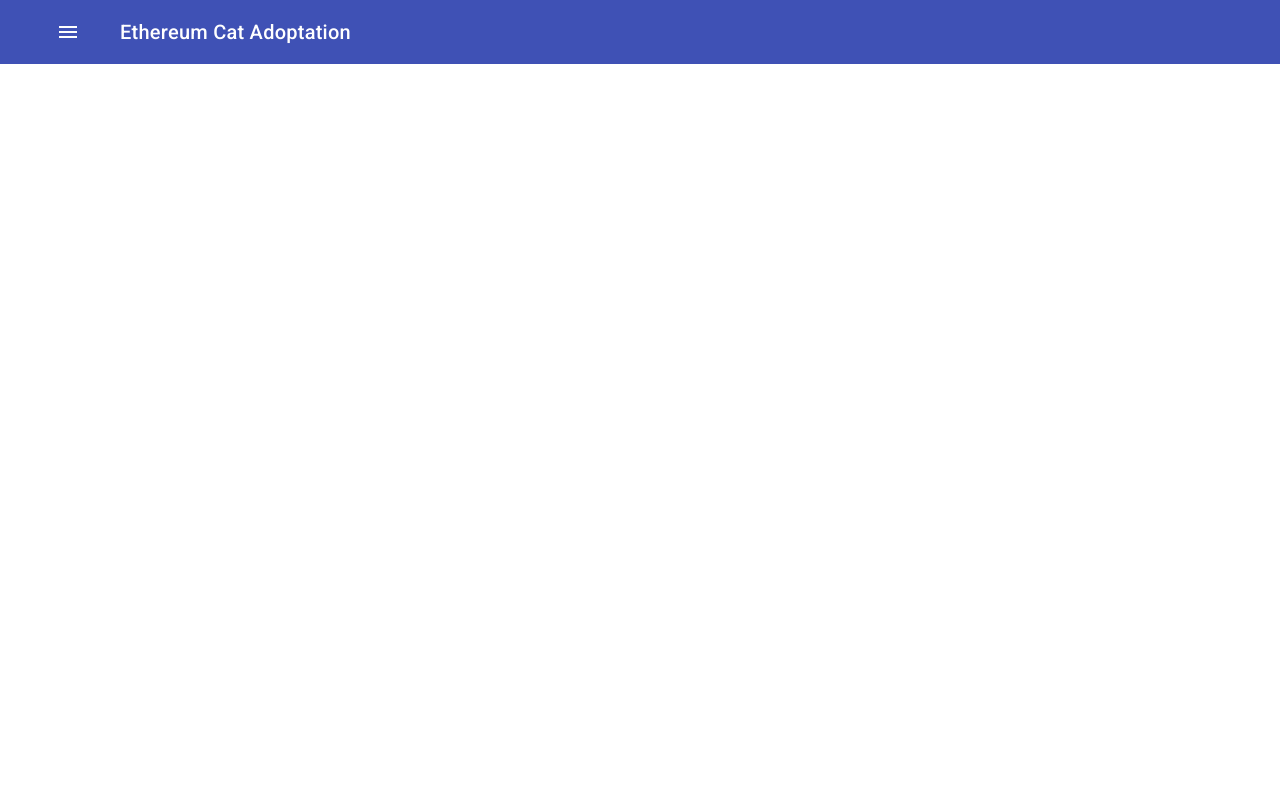
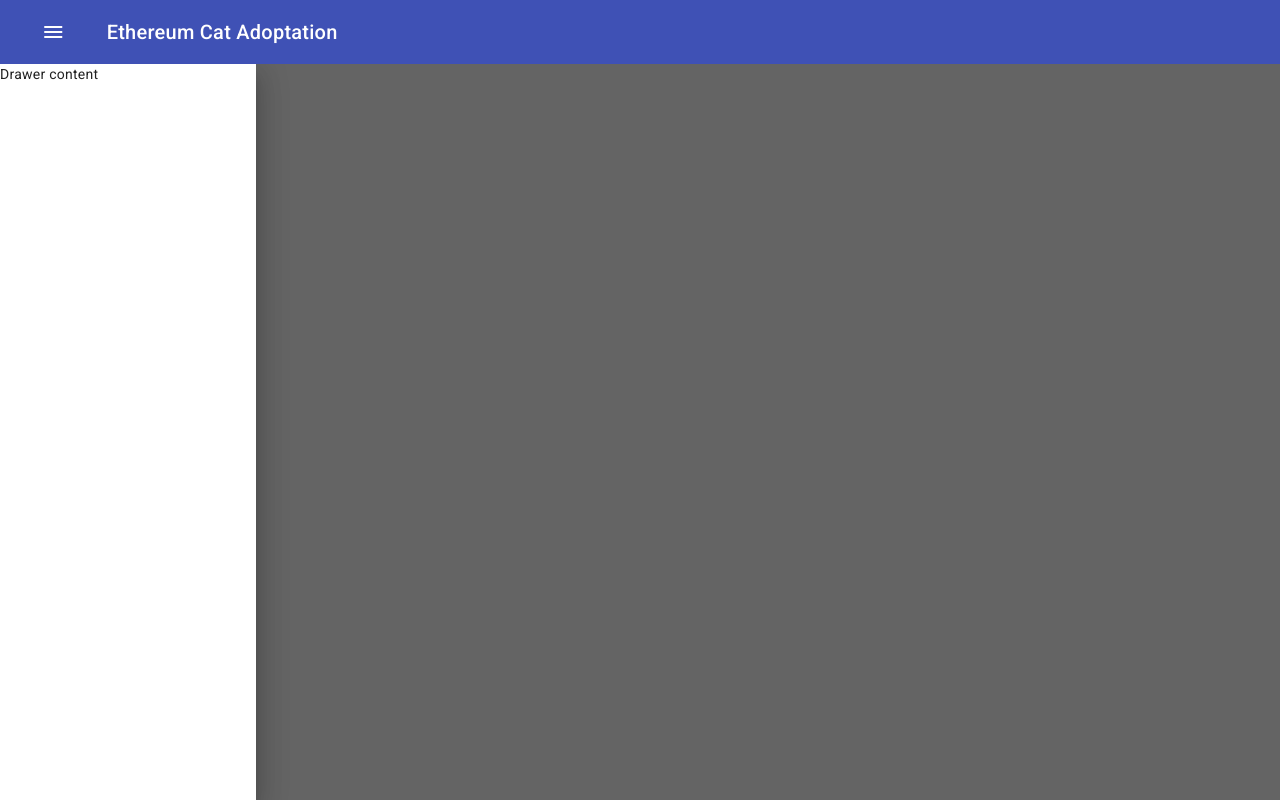
Before and after one commit to Nowpngs/ethereum-cat-adoptation, an Angular app in the folder frontend/: page / in a window 1280 px wide. Both pictures are taken after a click on the button "menu". Built offline with nearby package versions, Linux system fonts and the light colour scheme.

Commit message:
FE: remove the footer content and set the sidebar drawer effect

```diff
--- a/frontend/src/app/modules/core/layout/base-layout/base-layout.component.html
+++ b/frontend/src/app/modules/core/layout/base-layout/base-layout.component.html
@@ -1,4 +1,14 @@
 <div class="base-layout">
-  <app-header></app-header>
-  <ng-content></ng-content>
+  <app-header (toggleSidenav)="drawer.toggle()"></app-header>
+  <mat-drawer-container class="base-layout-content">
+    <mat-drawer class="side-bar"
+        #drawer
+        over>
+      Drawer content
+    </mat-drawer>
+    <mat-drawer-content>
+      testtt
+      <ng-content></ng-content>
+    </mat-drawer-content>
+  </mat-drawer-container>
 </div>
--- a/frontend/src/app/modules/core/layout/base-layout/base-layout.component.scss
+++ b/frontend/src/app/modules/core/layout/base-layout/base-layout.component.scss
@@ -1,3 +1,14 @@
 .base-layout {
-    width: 100vw;
+  width: 100vw;
+  height: 100vh;
+
+  .base-layout-content {
+    width: 100%;
+    height: calc(100vh - 64px);
+  }
 }
+
+.side-bar {
+  width: 20%;
+  min-width: 200px;
+}
--- a/frontend/src/app/modules/core/layout/footer/footer.component.html
+++ /dev/null
@@ -1 +0,0 @@
-<p>footer works!</p>
--- a/frontend/src/app/modules/core/layout/header/header.component.html
+++ b/frontend/src/app/modules/core/layout/header/header.component.html
@@ -1,8 +1,8 @@
-<div class="w-full flex flex-wrap">
+<div class="header">
   <mat-toolbar color="primary">
     <button mat-icon-button
-        class="w-1/12 flex items-center justify-center"
-        aria-label="Example icon-button with menu icon">
+        (click)="onToggleSidenav()"
+        class="w-1/12 flex items-center justify-center">
       <mat-icon>menu</mat-icon>
     </button>
     <span class="py-5">Ethereum Cat Adoptation</span>
--- a/frontend/src/app/modules/core/layout/header/header.component.scss
+++ b/frontend/src/app/modules/core/layout/header/header.component.scss
@@ -0,0 +1,9 @@
+.header {
+  width: 100%;
+  display: flex;
+  flex-wrap: wrap;
+
+  mat-toolbar {
+    padding: 0 !important;
+  }
+}
--- a/frontend/src/app/modules/core/layout/header/header.component.ts
+++ b/frontend/src/app/modules/core/layout/header/header.component.ts
@@ -1,10 +1,16 @@
-import { Component } from '@angular/core';
+import { Component, EventEmitter, Output } from '@angular/core';
 
 @Component({
   selector: 'app-header',
   templateUrl: './header.component.html',
-  styleUrls: ['./header.component.scss']
+  styleUrls: ['./header.component.scss'],
 })
 export class HeaderComponent {
+  @Output() toggleSidenav = new EventEmitter<void>();
 
+  constructor() {}
+
+  onToggleSidenav() {
+    this.toggleSidenav.emit();
+  }
 }
```
Also changed, not shown: frontend/src/app/modules/core/core.module.ts (+3 -8 lines), frontend/src/app/modules/core/layout/footer/footer.component.ts (deleted, +0 -10 lines), frontend/src/app/modules/core/layout/footer/footer.component.scss (deleted), 1 other file (tests, documents, lock files or other folders).
